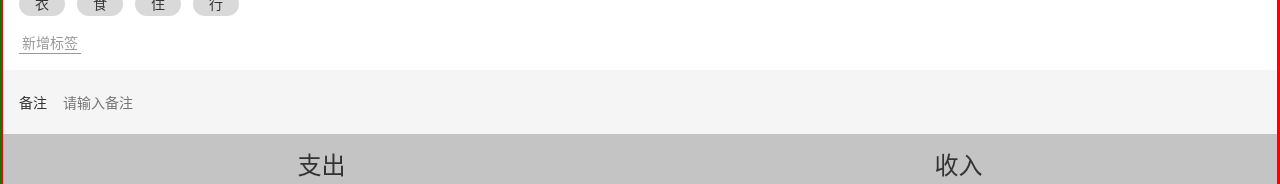
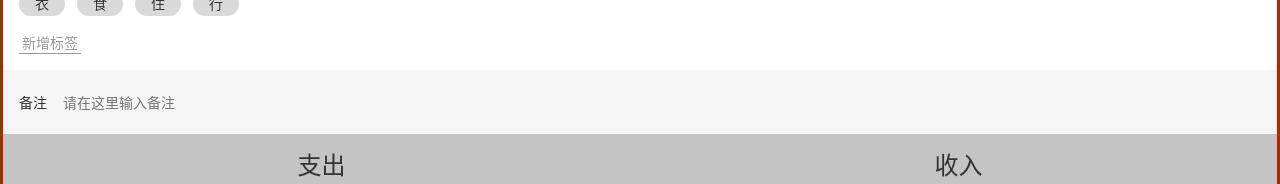
Before and after one commit to wujinghaoyyds/keep-accounts, a Vue app: page /#/money in a window 1280 px wide. Shown: the part 217-401 px from the top of the page. Built offline with nearby package versions, Linux system fonts and the light colour scheme.

Commit message:
使用v-model代替：name和@input绑定

```diff
--- a/src/components/Money/Notes.vue
+++ b/src/components/Money/Notes.vue
@@ -2,7 +2,7 @@
   <div>
     <label class="notes">
       <span class="name">备注</span>
-      <input type="text" :value="value" @input="onInput" placeholder="请输入备注">
+      <input type="text" v-model="value" placeholder="请在这里输入备注">
     </label>
   </div>
 </template>
@@ -14,11 +14,6 @@ import {Component} from 'vue-property-decorator';
 @Component
 export default class Notes extends Vue {
   value = '';
-
-  onInput(event: KeyboardEvent) {
-    const input = event.target as HTMLInputElement;
-    this.value = input.value;
-  }
 }
 </script>
 
```
